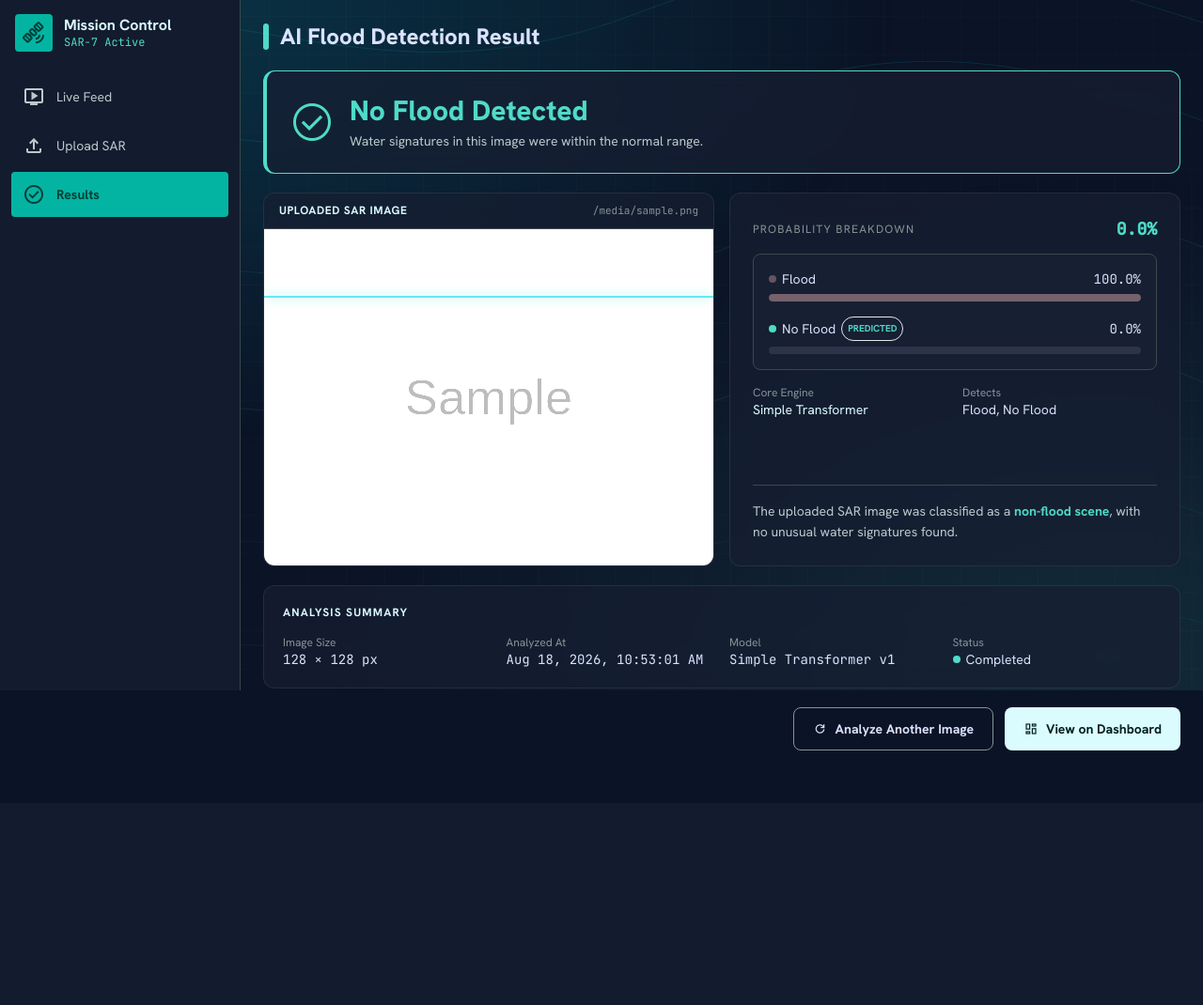
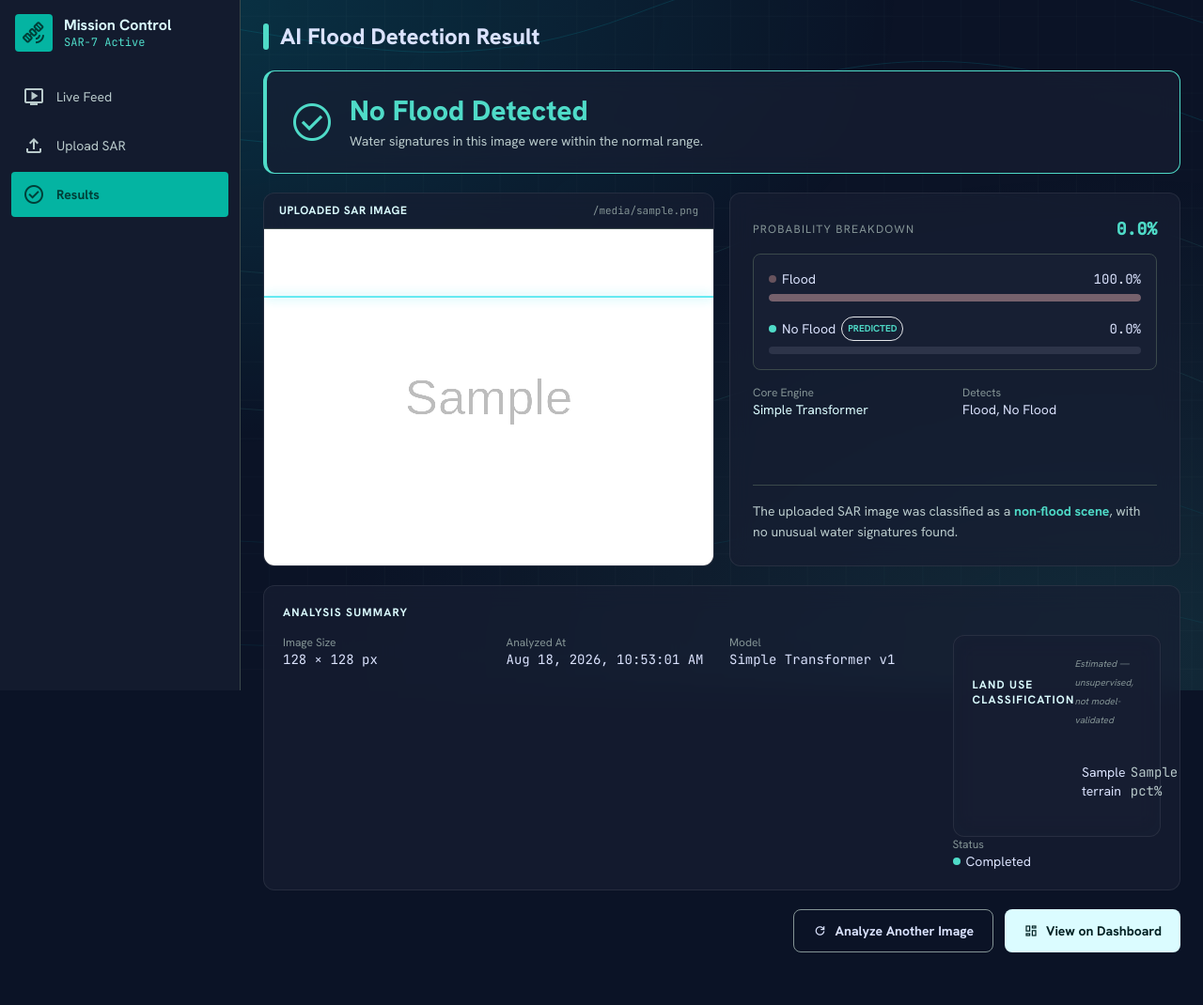
Before and after one commit to ishajainbtech24-oss/Spatio-temporal-sar-analysis, a Flask app: template app/templates/result.html in a window 1280 px wide. Shown: the part 65-1135 px from the top of the page at 94% size. Before the commit the page ends 864 px from the top, so only its background shows below. Run offline with Flask 3, Linux system fonts and the light colour scheme; the template is opened without the code that fills it: most values are stand-ins (such as "Sample title", 1, 10 or a date in 2020); grey boxes marked "Sample" are stand-in pictures; some libraries are stand-ins or nearby versions.

Commit message:
Update result.html

```diff
--- a/app/templates/result.html
+++ b/app/templates/result.html
@@ -6,6 +6,7 @@
 <title>GEO-SAR | Result</title>
 <script src="https://cdn.tailwindcss.com"></script>
 <script src="https://cdnjs.cloudflare.com/ajax/libs/jspdf/2.5.1/jspdf.umd.min.js"></script>
+<script src="https://cdnjs.cloudflare.com/ajax/libs/Chart.js/4.4.0/chart.umd.min.js"></script>
 <link href="https://fonts.googleapis.com/css2?family=Hanken+Grotesk:wght@400;500;600;700;800&family=JetBrains+Mono:wght@400;500&display=swap" rel="stylesheet"/>
 <link href="https://fonts.googleapis.com/css2?family=Material+Symbols+Outlined:wght,FILL@100..700,0..1&display=swap" rel="stylesheet"/>
 <style>
@@ -190,6 +191,61 @@
         <div><span class="text-[var(--outline)] text-xs block">Analyzed At</span><span class="mono" id="resultTimestamp">—</span></div>
         <div><span class="text-[var(--outline)] text-xs block">Model</span><span class="mono">Simple Transformer v1</span></div>
         <div>
+      {% if terrain %}
+<!-- Land Classification -->
+<div class="glass rounded-xl p-5">
+  <div class="flex items-center justify-between mb-1">
+    <h4 class="text-xs font-bold uppercase tracking-widest text-[var(--primary)]">Land Use Classification</h4>
+    <span class="text-[10px] text-[var(--outline)] italic">Estimated — unsupervised, not model-validated</span>
+  </div>
+  <div class="grid grid-cols-1 sm:grid-cols-2 gap-6 items-center mt-4">
+    <div class="flex justify-center">
+      <canvas id="terrainChart" width="220" height="220"></canvas>
+    </div>
+    <div class="space-y-3">
+      {% for label, pct in terrain.items() %}
+      <div class="flex items-center justify-between text-sm">
+        <div class="flex items-center gap-2">
+          <span class="w-3 h-3 rounded-full" style="background:{{ {'Water':'#00dbe9','Vegetation':'#4fdbc8','Urban':'#ffb690','Bare Soil':'#c9a66b'}[label] }}"></span>
+          <span>{{ label }}</span>
+        </div>
+        <span class="mono text-[var(--on-surface-variant)]">{{ pct }}%</span>
+      </div>
+      {% endfor %}
+    </div>
+  </div>
+</div>
+
+<script>
+  const terrainData = {{ terrain|tojson }};
+  const terrainColors = {
+    "Water": "#00dbe9",
+    "Vegetation": "#4fdbc8",
+    "Urban": "#ffb690",
+    "Bare Soil": "#c9a66b"
+  };
+  new Chart(document.getElementById('terrainChart').getContext('2d'), {
+    type: 'pie',
+    data: {
+      labels: Object.keys(terrainData),
+      datasets: [{
+        data: Object.values(terrainData),
+        backgroundColor: Object.keys(terrainData).map(k => terrainColors[k]),
+        borderColor: '#0b1326',
+        borderWidth: 2
+      }]
+    },
+    options: {
+      plugins: {
+        legend: { display: false },
+        tooltip: {
+          callbacks: { label: (ctx) => `${ctx.label}: ${ctx.parsed}%` }
+        }
+      }
+    }
+  });
+</script>
+{% endif %}
           <span class="text-[var(--outline)] text-xs block">Status</span>
           <span class="flex items-center gap-1.5"><span class="w-2 h-2 rounded-full bg-[var(--secondary)]"></span>Completed</span>
         </div>
```
